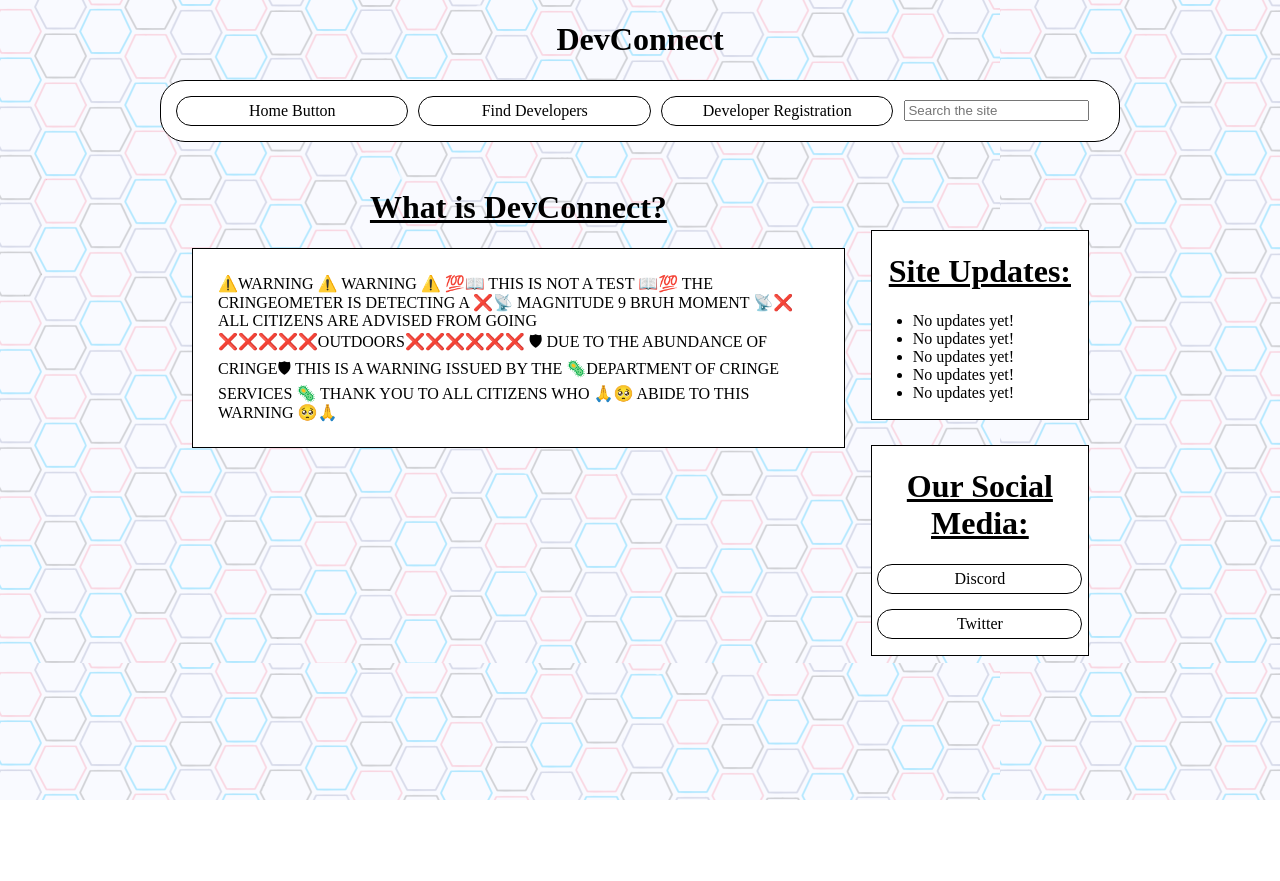
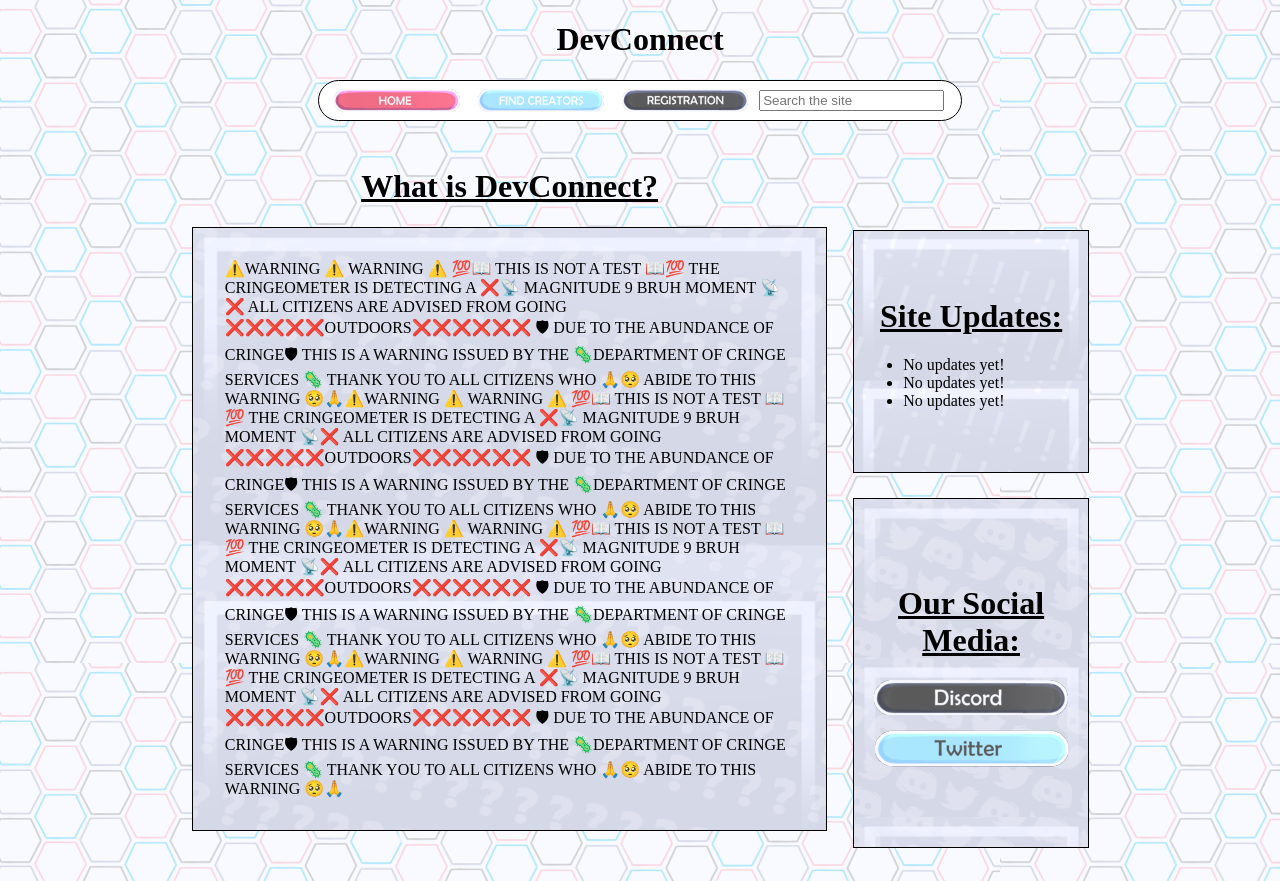
Before and after one commit to brmetzger/DevConnect, a plain HTML site: page index.html in a window 1280 px wide. Before the commit the page ends 800 px from the top, so only its background shows below. Drawn offline with Linux system fonts and the light colour scheme.

Commit message:
Styilze the buttons and backgrounds

```diff
--- a/devconnect.css
+++ b/devconnect.css
@@ -8,7 +8,7 @@ div.menu {
     border-radius:25px;
     margin:auto;
     padding:5px;
-    width:75%;
+    width:50%;
 }
 
 h1.siteName {
@@ -16,17 +16,14 @@ h1.siteName {
 }
 
 table.menu {
-    border-spacing: 10px;
+    border-spacing:5%;
     width:100%;
 }
 
 td.menuButton {
-    border:1px solid black;
-    border-radius:25px;
     margin:5px;
-    padding:5px;
     text-align:center;
-    width:22.5%;
+    width:20%;
 }
 
 td.searchCell {
--- a/index.html
+++ b/index.html
@@ -12,19 +12,22 @@
         <script></script>
 
         <style>
-            div.button {
-                border:1px solid black;
-                border-radius:25px;
+            img.button {
+                display:block;
                 margin:auto;
                 margin-bottom:15px;
-                padding:5px;
                 text-align:center;
-                width:90%;
             }
 
             h1.infoHead {
                 text-align:center;
                 text-decoration:underline;
+            }
+
+            img.menuButton {
+                display:block;
+                margin:auto;
+                width:90%;
             }
 
             p.siteInfo {
@@ -56,13 +59,13 @@
             <table class="menu">
                 <tr>
                     <td class="menuButton">
-                        Home Button
+                        <img src="assets/home_button.png" alt="Home Button" class="menuButton"/>
                     </td>
                     <td class="menuButton">
-                        Find Developers
+                        <img src="assets/find_creators_button.png" alt="Home Button" class="menuButton"/>
                     </td>
                     <td class="menuButton">
-                        Developer Registration
+                        <img src="assets/registration_button.png" alt="Home Button" class="menuButton"/>
                     </td>
                     <td class="searchCell">
                         <input type="textbox" placeholder="Search the site"/>
@@ -78,14 +81,14 @@
                         What is DevConnect?
                     </h1>
 
-                    <p class="siteInfo" style="background-color:white;">
-                        ⚠️WARNING ⚠️ WARNING ⚠️ 💯📖 THIS IS NOT A TEST 📖💯 THE CRINGEOMETER IS DETECTING A ❌📡 MAGNITUDE 9 BRUH MOMENT 📡❌ ALL CITIZENS ARE ADVISED FROM GOING ❌❌❌❌❌OUTDOORS❌❌❌❌❌❌ 🛡 DUE TO THE ABUNDANCE OF CRINGE🛡 THIS IS A WARNING ISSUED BY THE 🦠DEPARTMENT OF CRINGE SERVICES 🦠 THANK YOU TO ALL CITIZENS WHO 🙏🥺 ABIDE TO THIS WARNING 🥺🙏
+                    <p class="siteInfo" style="background:url('assets/information.png');background-size:100%;padding:5%;">
+                        ⚠️WARNING ⚠️ WARNING ⚠️ 💯📖 THIS IS NOT A TEST 📖💯 THE CRINGEOMETER IS DETECTING A ❌📡 MAGNITUDE 9 BRUH MOMENT 📡❌ ALL CITIZENS ARE ADVISED FROM GOING ❌❌❌❌❌OUTDOORS❌❌❌❌❌❌ 🛡 DUE TO THE ABUNDANCE OF CRINGE🛡 THIS IS A WARNING ISSUED BY THE 🦠DEPARTMENT OF CRINGE SERVICES 🦠 THANK YOU TO ALL CITIZENS WHO 🙏🥺 ABIDE TO THIS WARNING 🥺🙏⚠️WARNING ⚠️ WARNING ⚠️ 💯📖 THIS IS NOT A TEST 📖💯 THE CRINGEOMETER IS DETECTING A ❌📡 MAGNITUDE 9 BRUH MOMENT 📡❌ ALL CITIZENS ARE ADVISED FROM GOING ❌❌❌❌❌OUTDOORS❌❌❌❌❌❌ 🛡 DUE TO THE ABUNDANCE OF CRINGE🛡 THIS IS A WARNING ISSUED BY THE 🦠DEPARTMENT OF CRINGE SERVICES 🦠 THANK YOU TO ALL CITIZENS WHO 🙏🥺 ABIDE TO THIS WARNING 🥺🙏⚠️WARNING ⚠️ WARNING ⚠️ 💯📖 THIS IS NOT A TEST 📖💯 THE CRINGEOMETER IS DETECTING A ❌📡 MAGNITUDE 9 BRUH MOMENT 📡❌ ALL CITIZENS ARE ADVISED FROM GOING ❌❌❌❌❌OUTDOORS❌❌❌❌❌❌ 🛡 DUE TO THE ABUNDANCE OF CRINGE🛡 THIS IS A WARNING ISSUED BY THE 🦠DEPARTMENT OF CRINGE SERVICES 🦠 THANK YOU TO ALL CITIZENS WHO 🙏🥺 ABIDE TO THIS WARNING 🥺🙏⚠️WARNING ⚠️ WARNING ⚠️ 💯📖 THIS IS NOT A TEST 📖💯 THE CRINGEOMETER IS DETECTING A ❌📡 MAGNITUDE 9 BRUH MOMENT 📡❌ ALL CITIZENS ARE ADVISED FROM GOING ❌❌❌❌❌OUTDOORS❌❌❌❌❌❌ 🛡 DUE TO THE ABUNDANCE OF CRINGE🛡 THIS IS A WARNING ISSUED BY THE 🦠DEPARTMENT OF CRINGE SERVICES 🦠 THANK YOU TO ALL CITIZENS WHO 🙏🥺 ABIDE TO THIS WARNING 🥺🙏
                     </p>
                 </td>
                 <td><br/><br/></td>
             </tr>
             <tr>
-                <td class="rightSide">
+                <td class="rightSide" style="background:url('assets/updates.png');background-size:100%;padding-left:1%;padding-right:1%;">
                     <h1 class="infoHead">
                         Site Updates:
                     </h1>
@@ -99,26 +102,16 @@
                         <li>
                             No updates yet!
                         </li>
-                        <li>
-                            No updates yet!
-                        </li>
-                        <li>
-                            No updates yet!
-                        </li>
                     </ul>
                 </td>
             </tr>
             <tr>
-                <td class="rightSide">
+                <td class="rightSide" style="background:url('assets/socialmedia.png');background-size:100%;">
                     <h1 class="infoHead">
                         Our Social Media:
                     </h1>
-                    <div class="button">
-                        Discord
-                    </div>
-                    <div class="button">
-                        Twitter
-                    </div>
+                    <img src="assets/discord_button.png" alt="Discord Button" class="button"/>
+                    <img src="assets/twitter_button.png" alt="Twitter Button" class="button"/>
                 </td>
             </tr>
         </table>
```
Also changed, not shown: assets/discord_button.png (added), assets/find_creators_button.png (added), assets/home_button.png (added), assets/information.png (added), assets/registration_button.png (added), assets/socialmedia.png (added), assets/text_boxes.png (added), assets/twitter_button.png (added), assets/updates.png (added).
